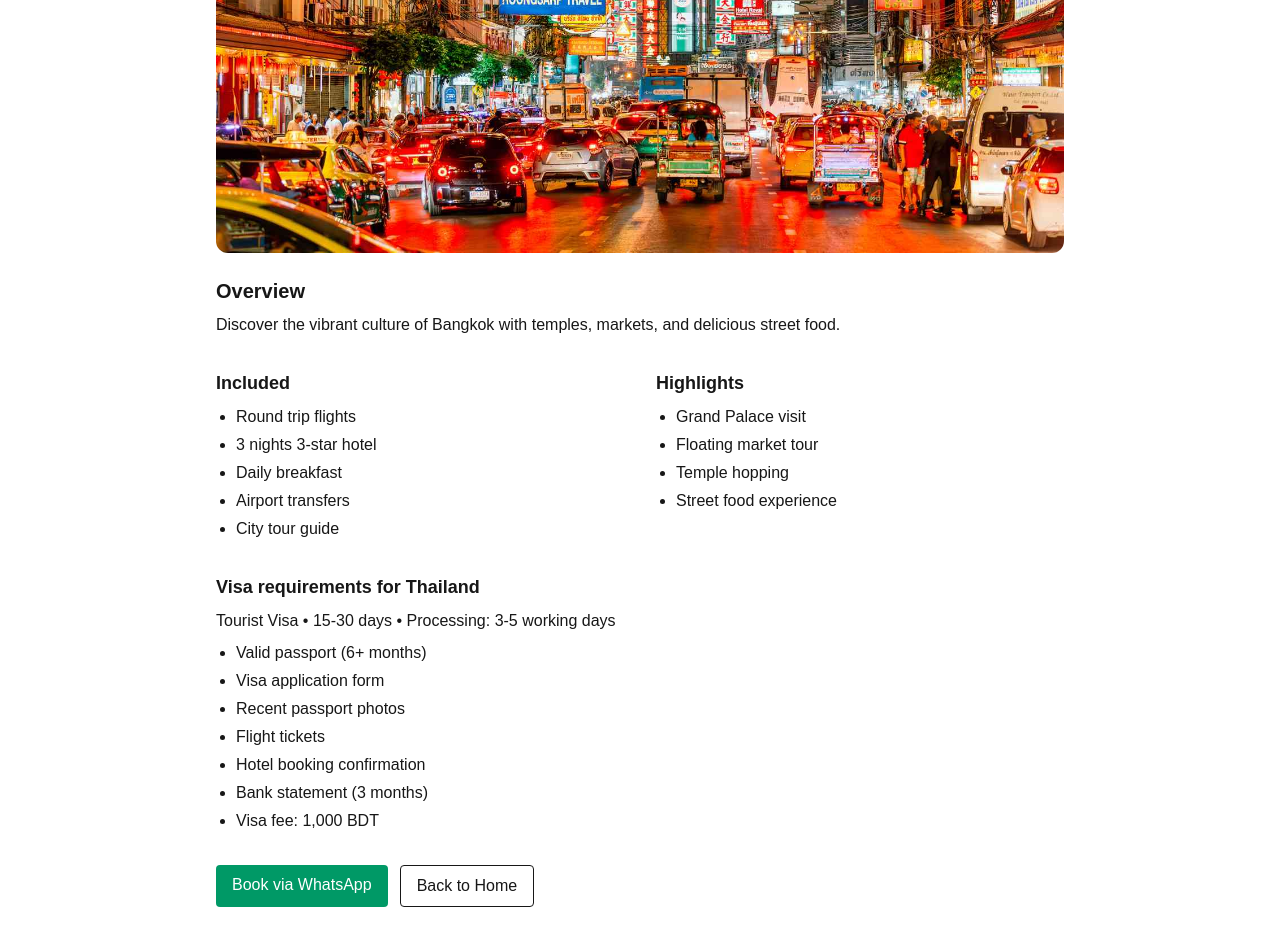
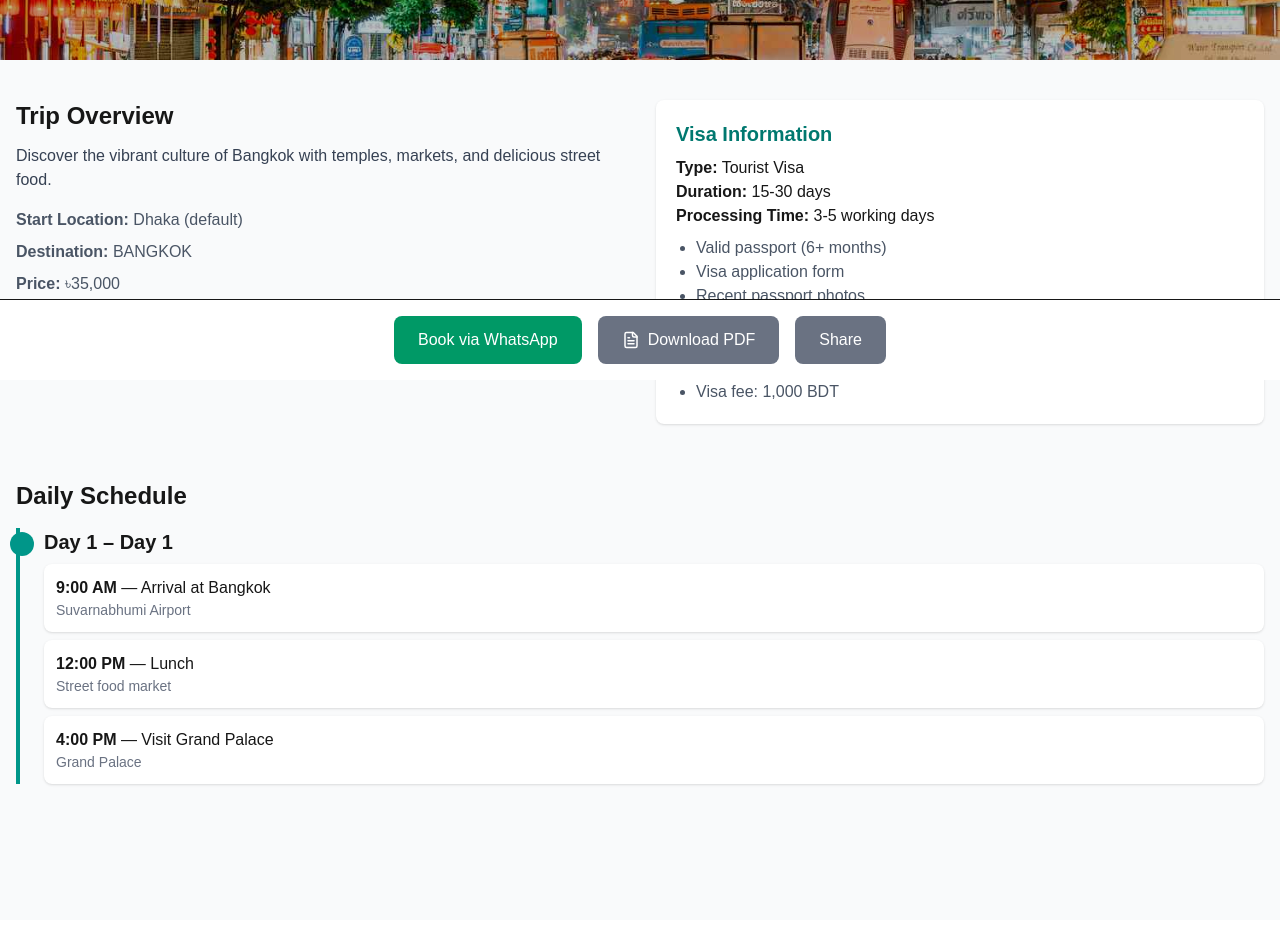
Before and after one commit to istiaq13/cholojai, a Next.js app: page /itinerary/bangkok in a window 1280 px wide. Shown: the part 420-1351 px from the top of the page. Built offline with nearby package versions, Linux system fonts and the light colour scheme.

Commit message:
fixed the itineray page

```diff
--- a/app/itinerary/[id]/page.tsx
+++ b/app/itinerary/[id]/page.tsx
@@ -1,142 +1,171 @@
-
 import path from "path";
 import fs from "fs/promises";
 import { notFound } from "next/navigation";
 import Link from "next/link";
 import Image from "next/image";
+import { ArrowLeft, Plane, Hotel, FileText } from "lucide-react";
 
-
-type VisaInfo = {
-  type: string;
-  duration: string;
-  requirements: string[];
-  processing_time: string;
-};
-
-type Package = {
-  id: number;
-  name: string;
-  destination: string;
-  country: string;
-  budget: "low" | "medium" | "high";
-  price: number;
-  duration: string;
-  image: string;
-  description: string;
-  includes: string[];
-  highlights: string[];
-  visa_required: boolean;
-  visa_info?: VisaInfo;
-};
-
-type DataFile = { packages: Package[] };
-
-// ---- Read JSON on the server ----
-async function getData(): Promise<DataFile> {
+async function getData() {
   const file = path.join(process.cwd(), "data", "packages.json");
   const json = await fs.readFile(file, "utf8");
-  return JSON.parse(json) as DataFile;
+  return JSON.parse(json);
 }
 
-// ---- Pre-generate the dynamic routes ----
 export async function generateStaticParams() {
   const { packages } = await getData();
-  return packages.map((p) => ({ id: p.destination }));
+  return packages.map((p: any) => ({ id: p.destination }));
 }
 
-//  Nice SEO per package
-export async function generateMetadata({ params }: { params: { id: string } }) {
+export default async function ItineraryPage({ params }: { params: { id: string } }) {
   const { packages } = await getData();
-  const pkg = packages.find((p) => p.destination === params.id);
-  if (!pkg) return {};
-  return {
-    title: `${pkg.name} – Itinerary | CholoJai`,
-    description: pkg.description,
-  };
-}
-
-// ---- Page component ----
-export default async function ItineraryPage({
-  params,
-}: {
-  params: { id: string };
-}) {
-  const { packages } = await getData();
-  const pkg = packages.find((p) => p.destination === params.id);
+  const pkg = packages.find((p: any) => p.destination === params.id);
   if (!pkg) notFound();
 
   return (
-    <main className="max-w-4xl mx-auto p-6">
-      <h1 className="text-3xl font-bold mb-2">{pkg!.name}</h1>
-      <p className="text-gray-600 mb-4">
-        {pkg!.country} • {pkg!.duration} • ৳{pkg!.price.toLocaleString("en-US")}
-      </p>
+    <main className="bg-gray-50 pb-20">
+      {/* Navbar */}
+      <nav className="fixed top-0 left-0 right-0 bg-white shadow-md z-50">
+        <div className="container mx-auto flex justify-between items-center p-4">
+          <Link href="/" className="flex items-center gap-2 text-teal-600 hover:text-teal-700">
+            <ArrowLeft size={20} />
+            <span className="font-semibold">Back to Home</span>
+          </Link>
+          <Image src="/cholojai-logo.png" alt="CholoJai Logo" width={100} height={50} />
+        </div>
+      </nav>
 
+      {/* Hero Section */}
+      <section className="relative mt-20">
         <Image
-        src={pkg!.image}
-        alt={pkg!.name}
-        width={1200}
-        height={675}
-        className="rounded-xl mb-6"
+          src={pkg.image}
+          alt={pkg.name}
+          width={1920}
+          height={1080}
+          className="w-full h-[400px] object-cover brightness-75"
         />
-
-      <section className="space-y-2">
-        <h2 className="text-xl font-semibold">Overview</h2>
-        <p>{pkg!.description}</p>
+        <div className="absolute inset-0 flex flex-col justify-center items-center text-white text-center px-4">
+          <h1 className="text-4xl font-bold">{pkg.name}</h1>
+          <p className="text-lg mt-2">{pkg.country} • {pkg.duration} • ৳{pkg.price.toLocaleString()}</p>
+          <p className="text-sm mt-1">{pkg.trip_dates?.start} → {pkg.trip_dates?.end}</p>
+          <span className="mt-3 px-3 py-1 bg-teal-600 rounded-full text-sm uppercase">{pkg.budget} budget</span>
+        </div>
       </section>
 
-      <section className="grid md:grid-cols-2 gap-8 mt-8">
+      {/* Trip Summary */}
+      <div className="container mx-auto px-4 mt-10">
+        <div className="grid md:grid-cols-2 gap-8">
           <div>
-          <h3 className="text-lg font-semibold mb-2">Included</h3>
-          <ul className="list-disc pl-5 space-y-1">
-            {pkg!.includes.map((i) => (
-              <li key={i}>{i}</li>
+            <h2 className="text-2xl font-semibold mb-3">Trip Overview</h2>
+            <p className="text-gray-700 mb-4">{pkg.description}</p>
+
+            <ul className="text-gray-600 space-y-2">
+              <li><strong>Start Location:</strong> Dhaka (default)</li>
+              <li><strong>Destination:</strong> {pkg.destination.toUpperCase()}</li>
+              <li><strong>Price:</strong> ৳{pkg.price.toLocaleString()}</li>
+              <li><strong>Duration:</strong> {pkg.duration}</li>
+            </ul>
+          </div>
+
+          {/* Visa Info if Required */}
+          {pkg.visa_required && pkg.visa_info && (
+            <div className="bg-white rounded-lg shadow p-5">
+              <h3 className="text-xl font-semibold mb-2 text-teal-700">Visa Information</h3>
+              <p><strong>Type:</strong> {pkg.visa_info.type}</p>
+              <p><strong>Duration:</strong> {pkg.visa_info.duration}</p>
+              <p><strong>Processing Time:</strong> {pkg.visa_info.processing_time}</p>
+              <ul className="list-disc pl-5 mt-2 text-gray-600">
+                {pkg.visa_info.requirements.map((r: string, i: number) => (
+                  <li key={i}>{r}</li>
                 ))}
               </ul>
             </div>
-        <div>
-          <h3 className="text-lg font-semibold mb-2">Highlights</h3>
-          <ul className="list-disc pl-5 space-y-1">
-            {pkg!.highlights.map((h) => (
-              <li key={h}>{h}</li>
+          )}
+        </div>
+      </div>
+
+      {/* Daily Schedule Timeline */}
+      <section className="container mx-auto px-4 mt-14">
+        <h2 className="text-2xl font-semibold mb-4">Daily Schedule</h2>
+        <div className="border-l-4 border-teal-600 pl-6 space-y-8">
+          {pkg.daily_schedule?.map((day: any, idx: number) => (
+            <div key={idx} className="relative">
+              <div className="absolute -left-[34px] top-1 w-6 h-6 bg-teal-600 rounded-full"></div>
+              <h3 className="text-xl font-semibold mb-2">Day {idx + 1} – {day.day}</h3>
+              <ul className="space-y-2">
+                {day.activities.map((a: any, i: number) => (
+                  <li key={i} className="bg-white shadow rounded-lg p-3">
+                    <p><span className="font-semibold">{a.time}</span> — {a.activity}</p>
+                    <p className="text-sm text-gray-500">{a.location}</p>
+                    {a.transport && <p className="text-sm"><strong>Transport:</strong> {a.transport}</p>}
+                    {a.accommodation && <p className="text-sm"><strong>Accommodation:</strong> {a.accommodation}</p>}
+                  </li>
                 ))}
               </ul>
             </div>
+          ))}
+        </div>
       </section>
 
-      {pkg!.visa_required && pkg!.visa_info && (
-        <section className="mt-8">
-          <h3 className="text-lg font-semibold mb-2">
-            Visa requirements for {pkg!.country}
-          </h3>
-          <p>
-            {pkg!.visa_info.type} • {pkg!.visa_info.duration} • Processing:{" "}
-            {pkg!.visa_info.processing_time}
-          </p>
-          <ul className="list-disc pl-5 mt-2 space-y-1">
-            {pkg!.visa_info.requirements.map((r) => (
-              <li key={r}>{r}</li>
+      {/* Accommodation & Transport */}
+      <section className="container mx-auto px-4 mt-14 grid md:grid-cols-2 gap-8">
+        {pkg.accommodation && (
+          <div className="bg-white rounded-lg shadow p-5">
+            <div className="flex items-center gap-2 mb-2">
+              <Hotel size={20} className="text-teal-600" />
+              <h3 className="text-xl font-semibold">Accommodation</h3>
+            </div>
+            <p>{pkg.accommodation.hotel}</p>
+            <p className="text-sm text-gray-500">{pkg.accommodation.address}</p>
+            <p className="text-sm text-gray-500">Check-in: {pkg.accommodation.check_in}</p>
+            <p className="text-sm text-gray-500">Check-out: {pkg.accommodation.check_out}</p>
+          </div>
+        )}
+
+        {pkg.transportation && (
+          <div className="bg-white rounded-lg shadow p-5">
+            <div className="flex items-center gap-2 mb-2">
+              <Plane size={20} className="text-teal-600" />
+              <h3 className="text-xl font-semibold">Transportation</h3>
+            </div>
+            <p>{pkg.transportation.flight}</p>
+            <p className="text-sm text-gray-500">Departure: {pkg.transportation.departure}</p>
+            <p className="text-sm text-gray-500">Arrival: {pkg.transportation.arrival}</p>
+            <p className="text-sm text-gray-500">{pkg.transportation.flight_details}</p>
+          </div>
+        )}
+      </section>
+
+      {/* Notes */}
+      {pkg.notes && (
+        <section className="container mx-auto px-4 mt-14">
+          <h2 className="text-2xl font-semibold mb-4">Notes / Special Instructions</h2>
+          <ul className="list-disc pl-6 text-gray-700 space-y-2">
+            {pkg.notes.map((note: string, i: number) => (
+              <li key={i}>{note}</li>
             ))}
           </ul>
         </section>
       )}
 
-      <div className="flex gap-3 mt-8">
+      {/* CTA Buttons */}
+      <div className="fixed bottom-0 left-0 right-0 bg-white border-t py-4 flex justify-center gap-4">
         <Link
           href={`https://wa.me/8801708070250?text=${encodeURIComponent(
-            `Hi! I'm interested in ${pkg!.name} (${pkg!.duration}) priced at ৳${pkg!.price}.`
+            `Hi! I'm interested in ${pkg.name} (${pkg.duration}) priced at ৳${pkg.price}.`
           )}`}
-          className="px-4 py-2 rounded bg-emerald-600 text-white"
+          className="px-6 py-3 bg-emerald-600 text-white rounded-lg hover:bg-emerald-700 transition-all"
         >
           Book via WhatsApp
         </Link>
-        <Link href="/" className="px-4 py-2 rounded border">
-          Back to Home
-        </Link>
+        <button className="px-6 py-3 bg-gray-500 text-white rounded-lg hover:bg-gray-600 transition-all flex items-center gap-2">
+          <FileText size={18} /> Download PDF
+        </button>
+        <button className="px-6 py-3 bg-gray-500 text-white rounded-lg hover:bg-gray-600 transition-all">
+          Share
+        </button>
       </div>
     </main>
   );
 }
 
-
 export const dynamic = "force-static";
--- a/data/packages.json
+++ b/data/packages.json
@@ -23,7 +23,33 @@
         "Traditional tribal culture",
         "Photography opportunities"
       ],
-      "visa_required": false
+      "visa_required": false,
+      "trip_dates": {
+        "start": "2025-11-01",
+        "end": "2025-11-02"
+      },
+      "daily_schedule": [
+        {
+          "day": "Day 1",
+          "activities": [
+            {
+              "time": "9:00 AM",
+              "activity": "Check-in at hotel",
+              "location": "Sajek Valley Resort"
+            },
+            {
+              "time": "12:00 PM",
+              "activity": "Lunch",
+              "location": "Local restaurant"
+            },
+            {
+              "time": "4:00 PM",
+              "activity": "Sunset point visit",
+              "location": "Sunset View Point"
+            }
+          ]
+        }
+      ]
     },
     {
       "id": 2,
@@ -48,7 +74,28 @@
         "Fresh seafood",
         "Water sports activities"
       ],
-      "visa_required": false
+      "visa_required": false,
+      "trip_dates": {
+        "start": "2025-12-01",
+        "end": "2025-12-03"
+      },
+      "daily_schedule": [
+        {
+          "day": "Day 1",
+          "activities": [
+            {
+              "time": "10:00 AM",
+              "activity": "Arrival at hotel",
+              "location": "Cox's Bazar Beach Resort"
+            },
+            {
+              "time": "2:00 PM",
+              "activity": "Beach activities",
+              "location": "Cox's Bazar Beach"
+            }
+          ]
+        }
+      ]
     },
     {
       "id": 3,
@@ -87,7 +134,33 @@
           "Visa fee: 1,000 BDT"
         ],
         "processing_time": "3-5 working days"
-      }
+      },
+      "trip_dates": {
+        "start": "2025-12-05",
+        "end": "2025-12-08"
+      },
+      "daily_schedule": [
+        {
+          "day": "Day 1",
+          "activities": [
+            {
+              "time": "9:00 AM",
+              "activity": "Arrival at Bangkok",
+              "location": "Suvarnabhumi Airport"
+            },
+            {
+              "time": "12:00 PM",
+              "activity": "Lunch",
+              "location": "Street food market"
+            },
+            {
+              "time": "4:00 PM",
+              "activity": "Visit Grand Palace",
+              "location": "Grand Palace"
+            }
+          ]
+        }
+      ]
     },
     {
       "id": 4,
@@ -126,7 +199,28 @@
           "Visa fee: 1,000 BDT"
         ],
         "processing_time": "3-5 working days"
-      }
+      },
+      "trip_dates": {
+        "start": "2025-12-10",
+        "end": "2025-12-14"
+      },
+      "daily_schedule": [
+        {
+          "day": "Day 1",
+          "activities": [
+            {
+              "time": "9:00 AM",
+              "activity": "Check-in at luxury hotel",
+              "location": "Luxury Hotel in Bangkok"
+            },
+            {
+              "time": "2:00 PM",
+              "activity": "Private city tour",
+              "location": "Bangkok City Tour"
+            }
+          ]
+        }
+      ]
     },
     {
       "id": 5,
@@ -165,46 +259,28 @@
           "Visa fee: 3,500 BDT"
         ],
         "processing_time": "2-3 working days"
-      }
-    },
-    {
-      "id": 6,
-      "name": "UAE Luxury Experience",
-      "destination": "uae",
-      "country": "UAE",
-      "budget": "high",
-      "price": 85000,
-      "duration": "6 days 5 nights",
-      "image": "/uae.jpg",
-      "description": "Ultimate luxury Dubai experience with premium hotels, private tours, and exclusive experiences.",
-      "includes": [
-        "Business class flights",
-        "5 nights 5-star hotel",
-        "All meals included",
-        "Private helicopter tour",
-        "Luxury car rental"
-      ],
-      "highlights": [
-        "Helicopter city tour",
-        "Luxury hotel stays",
-        "Private beach access",
-        "VIP shopping experience"
-      ],
-      "visa_required": true,
-      "visa_info": {
-        "type": "Tourist Visa",
-        "duration": "30 days",
-        "requirements": [
-          "Valid passport (6+ months)",
-          "Passport copy",
-          "Recent passport photos",
-          "Flight tickets",
-          "Hotel booking",
-          "Bank statement",
-          "Visa fee: 3,500 BDT"
-        ],
-        "processing_time": "2-3 working days"
-      }
+      },
+      "trip_dates": {
+        "start": "2025-12-15",
+        "end": "2025-12-18"
+      },
+      "daily_schedule": [
+        {
+          "day": "Day 1",
+          "activities": [
+            {
+              "time": "10:00 AM",
+              "activity": "Arrive in Dubai",
+              "location": "Dubai International Airport"
+            },
+            {
+              "time": "12:00 PM",
+              "activity": "Visit Burj Khalifa",
+              "location": "Burj Khalifa"
+            }
+          ]
+        }
+      ]
     }
   ],
   "budgetRanges": {
```
Lines whose indentation alone changed are shown as unchanged.
